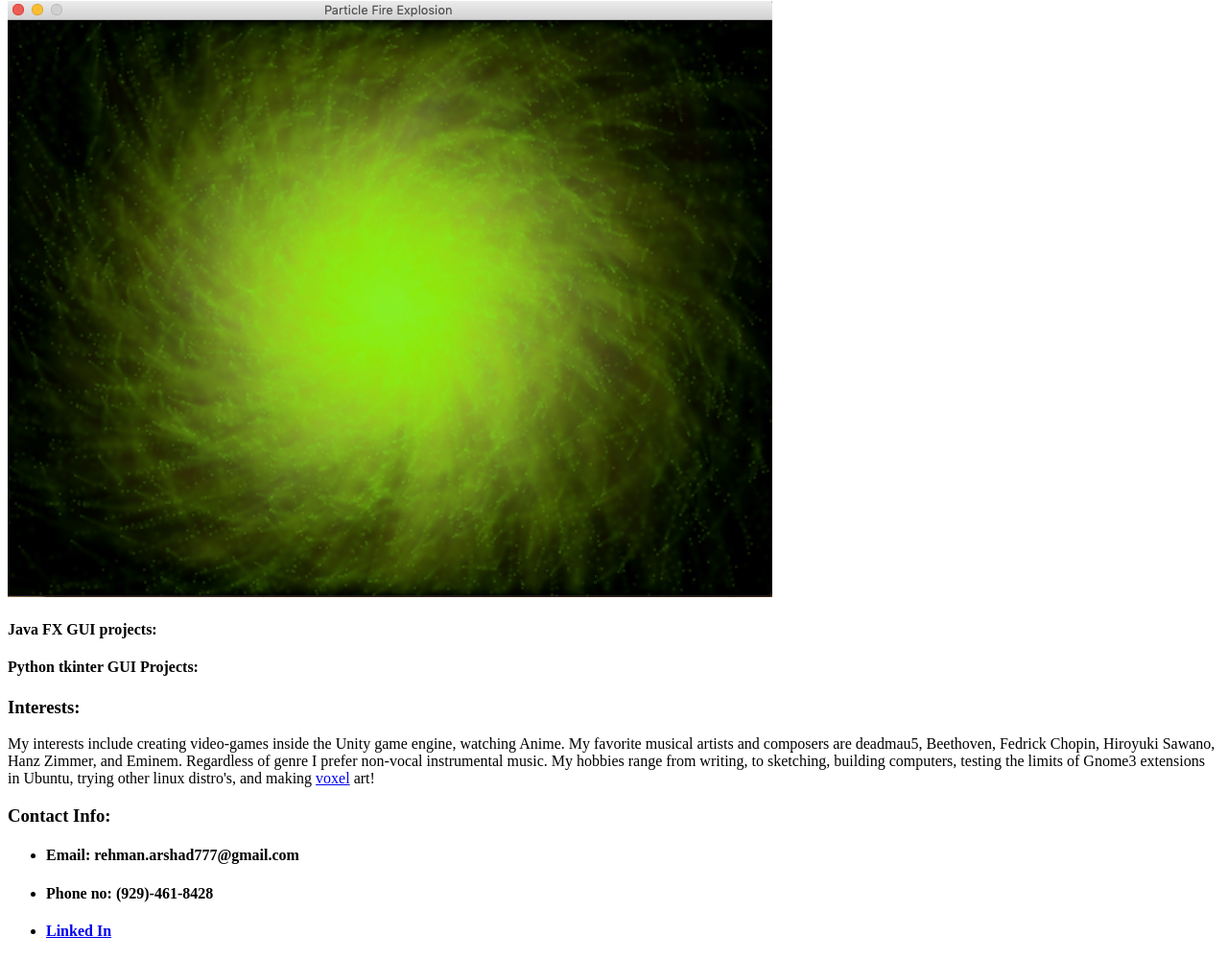
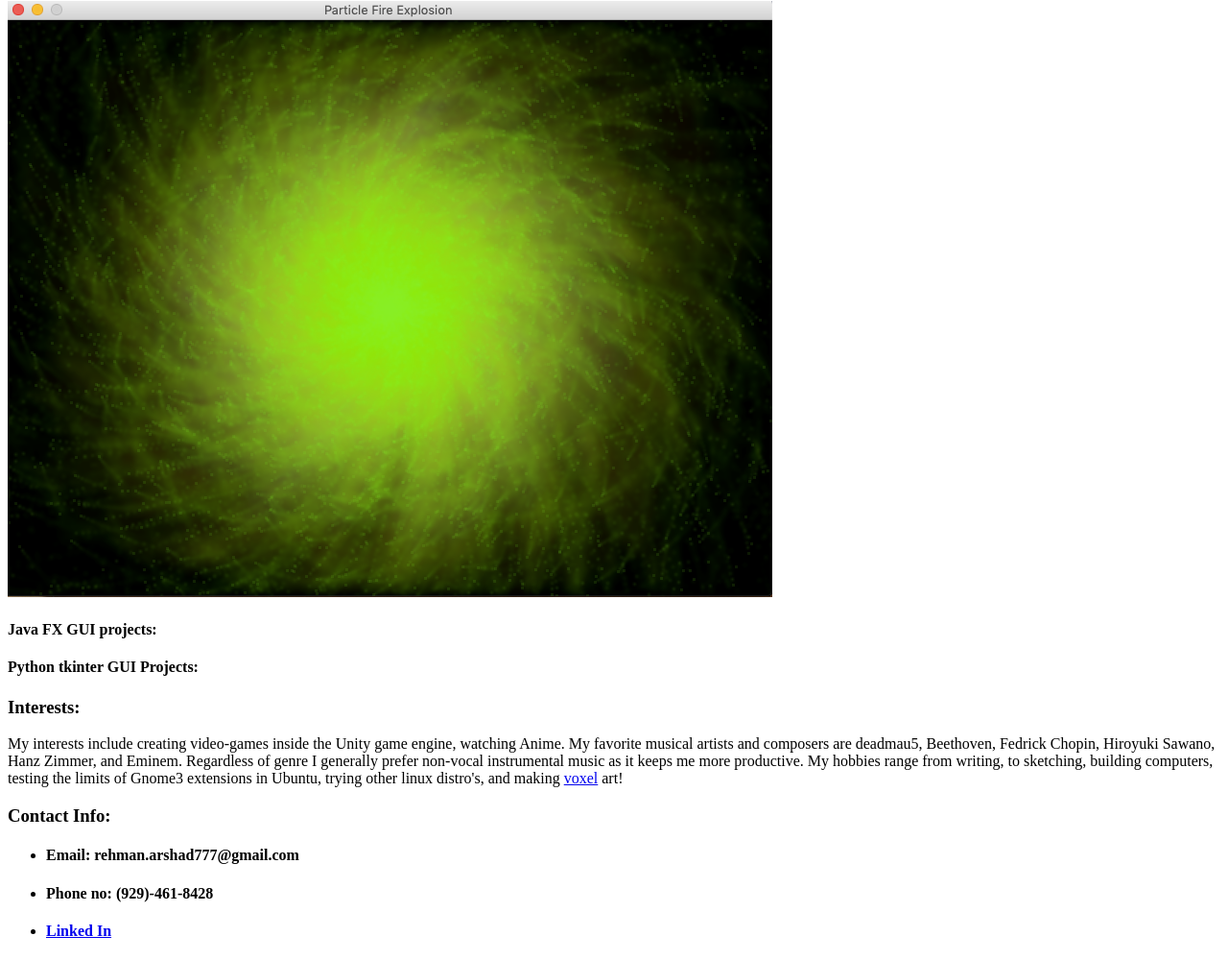
Before and after one commit to rehman000/rehman000.github.io, a plain HTML site: page index.html in a window 1280 px wide. Shown: the part 751-1751 px from the top of the page at 96% size. Drawn offline with Linux system fonts and the light colour scheme.

Commit message:
minor text change in index.html

```diff
--- a/index.html
+++ b/index.html
@@ -51,7 +51,7 @@
 
 		<div id="Interests">
 			<h3> Interests: </h3>
-			<p> My interests include creating video-games inside the Unity game engine, watching Anime. My favorite musical artists and composers are deadmau5, Beethoven, Fedrick Chopin, Hiroyuki Sawano, Hanz Zimmer, and Eminem. Regardless of genre I prefer non-vocal instrumental music. My hobbies range from writing, to sketching, building computers, testing the limits of Gnome3 extensions in Ubuntu, trying other linux distro's, and making <a href="https://en.wikipedia.org/wiki/Voxel">voxel</a> art!</p>
+			<p> My interests include creating video-games inside the Unity game engine, watching Anime. My favorite musical artists and composers are deadmau5, Beethoven, Fedrick Chopin, Hiroyuki Sawano, Hanz Zimmer, and Eminem. Regardless of genre I generally prefer non-vocal instrumental music as it keeps me more productive. My hobbies range from writing, to sketching, building computers, testing the limits of Gnome3 extensions in Ubuntu, trying other linux distro's, and making <a href="https://en.wikipedia.org/wiki/Voxel">voxel</a> art!</p>
 		</div>
 
 
```
